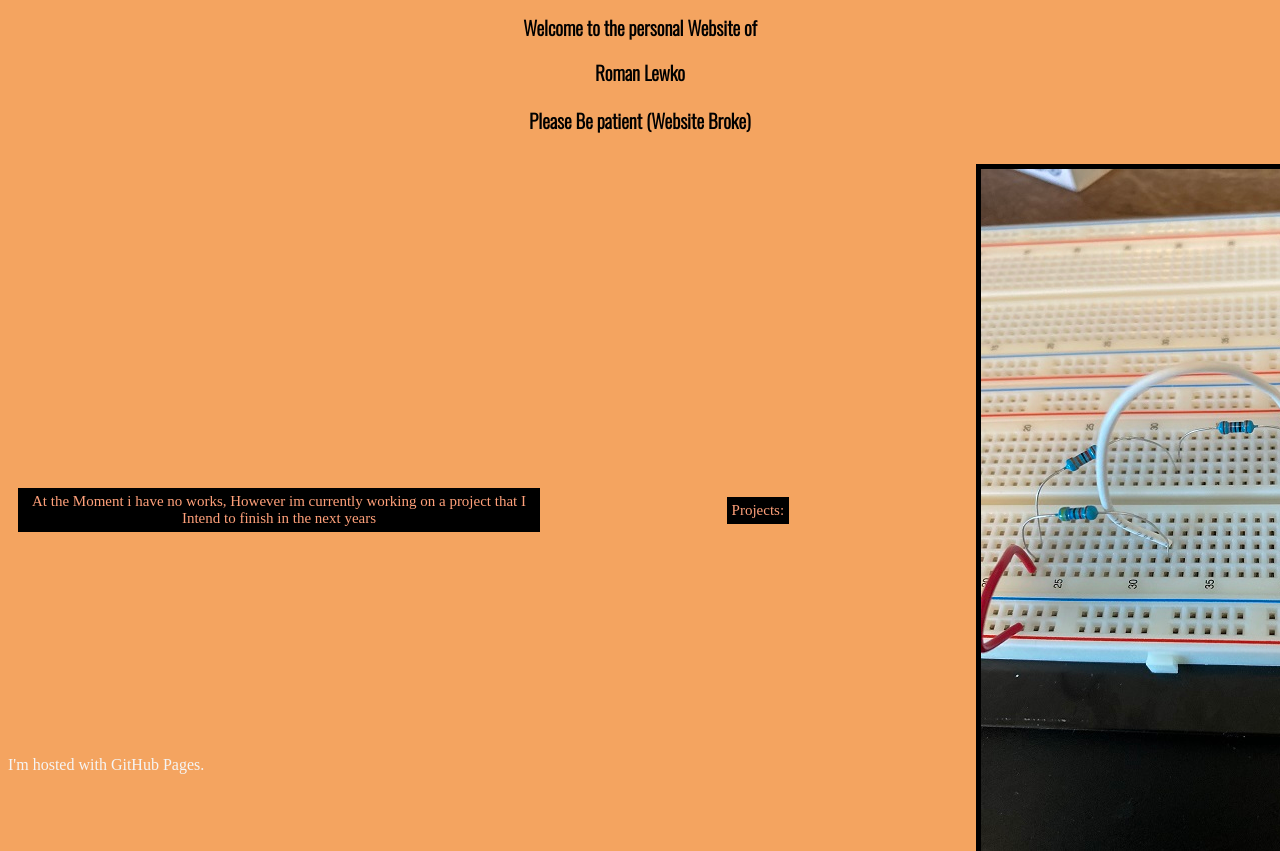
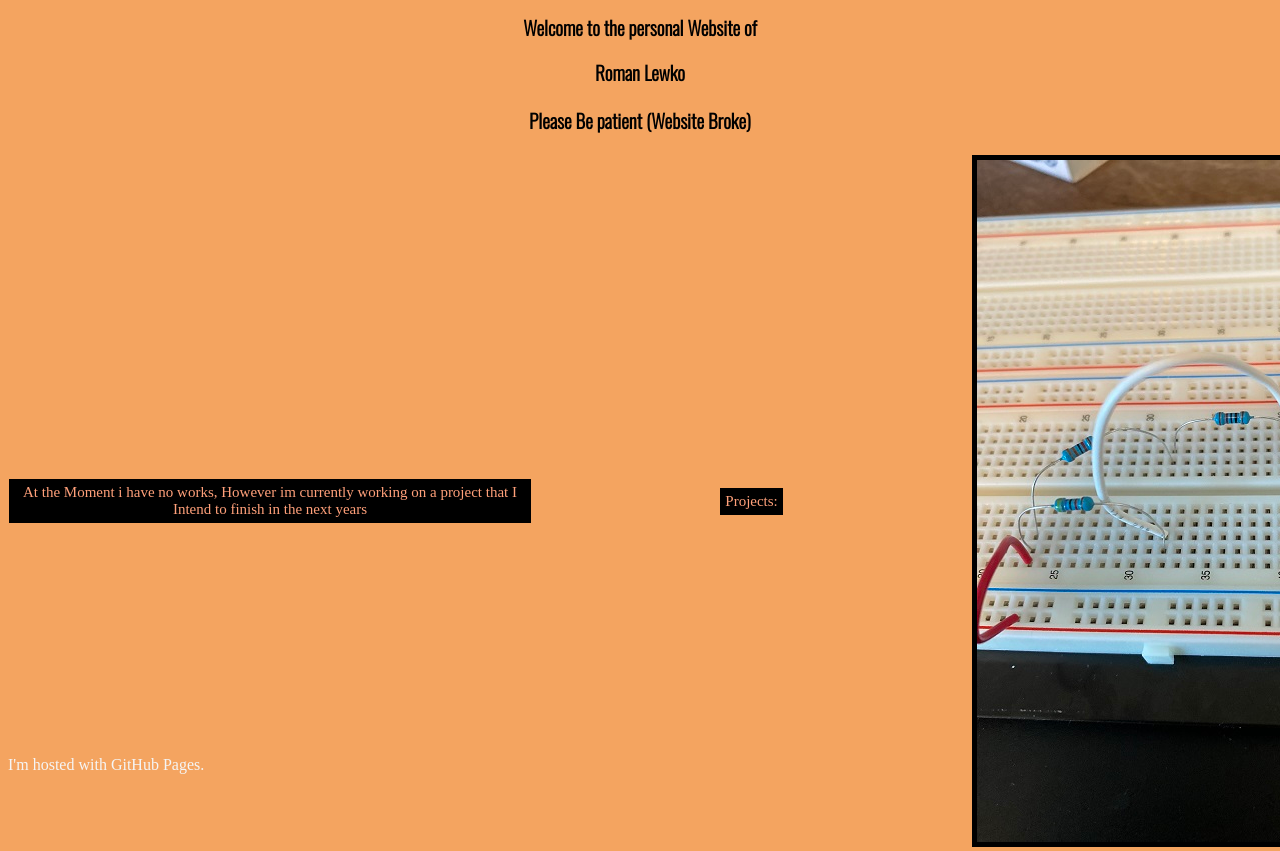
Before and after one commit to ipik4chu/Portfolio, a plain HTML site: page index.html in a window 1280 px wide. Shown: the top 851 px of the page. Drawn offline with nearby package versions, Linux system fonts and the light colour scheme.

Commit message:
Update stand.css

```diff
--- a/stand.css
+++ b/stand.css
@@ -8,7 +8,7 @@
     grid-template-columns: auto auto auto;
     grid-template-rows: auto auto auto;
     color: lightsalmon;
-    padding: 10px;
+    padding: 1px;
     align-items: center;
 
     grid-auto-flow: column;
```
